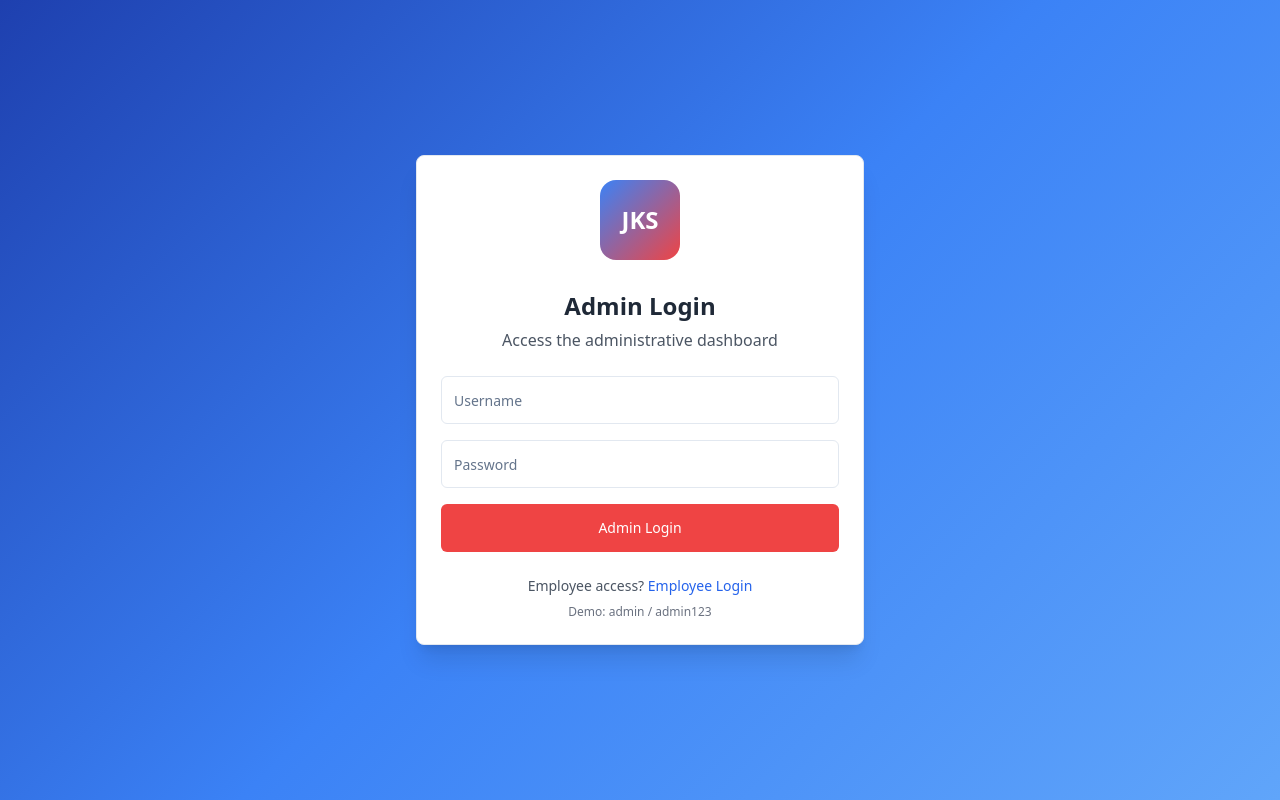
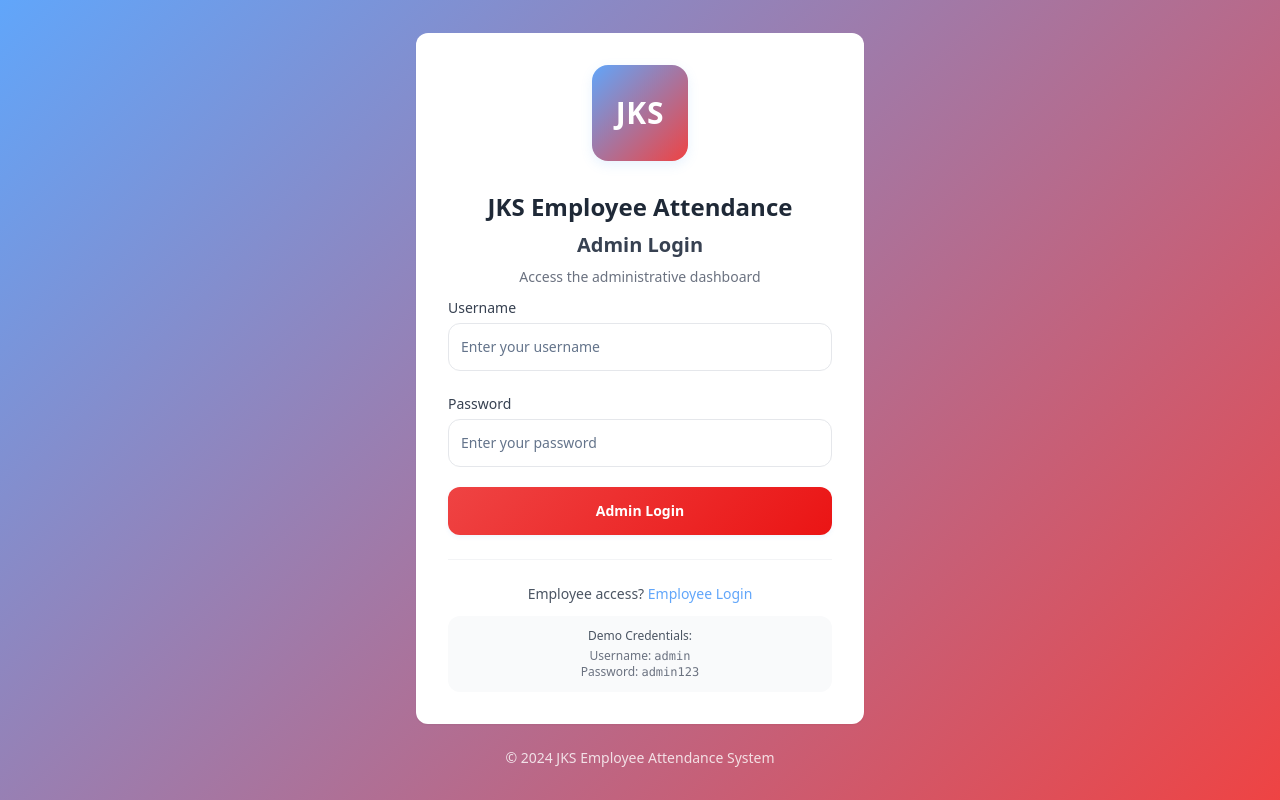
Before and after one commit to syoo1504/project-mirror-genesis, a React (Vite) app: page /admin-login in a window 1280 px wide. Built offline with nearby package versions, Linux system fonts and the light colour scheme.

Commit message:
Fix: Apply CSS styles from screenshot
Apply CSS styles to match the provided screenshot.

```diff
--- a/src/index.css
+++ b/src/index.css
@@ -8,6 +8,7 @@ All colors MUST be HSL.
 
 @layer base {
   :root {
+    /* JKS Color System - Professional Blue & Red Brand */
     --background: 0 0% 100%;
     --foreground: 222.2 84% 4.9%;
 
@@ -17,11 +18,15 @@ All colors MUST be HSL.
     --popover: 0 0% 100%;
     --popover-foreground: 222.2 84% 4.9%;
 
-    --primary: 222.2 47.4% 11.2%;
-    --primary-foreground: 210 40% 98%;
+    /* JKS Primary Blue */
+    --primary: 213 94% 68%; /* JKS Blue #4A90E2 */
+    --primary-foreground: 0 0% 100%;
+    --primary-hover: 213 94% 58%;
 
-    --secondary: 210 40% 96.1%;
-    --secondary-foreground: 222.2 47.4% 11.2%;
+    /* JKS Secondary Red */
+    --secondary: 0 84% 60%; /* JKS Red #E74C3C */
+    --secondary-foreground: 0 0% 100%;
+    --secondary-hover: 0 84% 50%;
 
     --muted: 210 40% 96.1%;
     --muted-foreground: 215.4 16.3% 46.9%;
@@ -34,9 +39,23 @@ All colors MUST be HSL.
 
     --border: 214.3 31.8% 91.4%;
     --input: 214.3 31.8% 91.4%;
-    --ring: 222.2 84% 4.9%;
+    --ring: 213 94% 68%;
 
-    --radius: 0.5rem;
+    --radius: 0.75rem;
+
+    /* JKS Brand Gradients */
+    --gradient-jks: linear-gradient(135deg, hsl(213 94% 68%) 0%, hsl(0 84% 60%) 100%);
+    --gradient-jks-subtle: linear-gradient(135deg, hsl(213 94% 95%) 0%, hsl(0 84% 95%) 100%);
+    --gradient-blue: linear-gradient(135deg, hsl(213 94% 68%) 0%, hsl(213 94% 58%) 100%);
+    --gradient-red: linear-gradient(135deg, hsl(0 84% 60%) 0%, hsl(0 84% 50%) 100%);
+
+    /* Professional Shadows */
+    --shadow-light: 0 2px 4px 0 hsl(213 94% 68% / 0.1);
+    --shadow-medium: 0 4px 12px 0 hsl(213 94% 68% / 0.15);
+    --shadow-strong: 0 8px 24px 0 hsl(213 94% 68% / 0.2);
+
+    /* Transitions */
+    --transition-smooth: all 0.3s cubic-bezier(0.4, 0, 0.2, 1);
 
     --sidebar-background: 0 0% 98%;
     --sidebar-foreground: 240 5.3% 26.1%;
@@ -116,16 +135,36 @@ All colors MUST be HSL.
     box-shadow: var(--shadow-medium);
   }
 
-  /* Professional gradients */
-  .bg-gradient-primary {
-    background: var(--gradient-primary);
+  /* JKS Professional Classes */
+  .bg-gradient-jks {
+    background: var(--gradient-jks);
   }
 
-  .bg-gradient-surface {
-    background: var(--gradient-surface);
+  .bg-gradient-jks-subtle {
+    background: var(--gradient-jks-subtle);
   }
 
-  .bg-gradient-accent {
-    background: var(--gradient-accent);
+  .bg-gradient-blue {
+    background: var(--gradient-blue);
+  }
+
+  .bg-gradient-red {
+    background: var(--gradient-red);
+  }
+
+  .shadow-jks-light {
+    box-shadow: var(--shadow-light);
+  }
+
+  .shadow-jks-medium {
+    box-shadow: var(--shadow-medium);
+  }
+
+  .shadow-jks-strong {
+    box-shadow: var(--shadow-strong);
+  }
+
+  .transition-jks {
+    transition: var(--transition-smooth);
   }
 }
--- a/src/pages/AdminLogin.tsx
+++ b/src/pages/AdminLogin.tsx
@@ -54,71 +54,91 @@ const AdminLogin = () => {
   };
 
   return (
-    <div className="min-h-screen" style={{
-      background: 'linear-gradient(135deg, #1e40af 0%, #3b82f6 50%, #60a5fa 100%)',
-      display: 'flex',
-      alignItems: 'center',
-      justifyContent: 'center',
-      padding: '20px'
-    }}>
-      <Card className="w-full max-w-md bg-white shadow-xl">
-        <CardHeader className="text-center pb-6">
+    <div className="min-h-screen bg-gradient-jks flex items-center justify-center p-4">
+      <div className="w-full max-w-md">
+        <Card className="bg-white shadow-jks-strong border-0 overflow-hidden">
+          <CardHeader className="text-center pb-2 pt-8">
+            {/* JKS Logo */}
             <div className="mx-auto mb-6">
-            <div className="w-20 h-20 bg-gradient-to-br from-blue-500 to-red-500 rounded-2xl flex items-center justify-center mx-auto">
-              <span className="text-white font-bold text-2xl">JKS</span>
+              <div className="w-24 h-24 bg-gradient-jks rounded-2xl flex items-center justify-center shadow-jks-medium">
+                <span className="text-white font-bold text-3xl tracking-wide">JKS</span>
               </div>
             </div>
-          <h1 className="text-2xl font-bold text-gray-800 mb-2">Admin Login</h1>
-          <p className="text-gray-600">Access the administrative dashboard</p>
+
+            <div className="space-y-2">
+              <h1 className="text-2xl font-bold text-gray-800">JKS Employee Attendance</h1>
+              <h2 className="text-xl font-semibold text-gray-700">Admin Login</h2>
+              <p className="text-gray-500 text-sm">Access the administrative dashboard</p>
+            </div>
           </CardHeader>
 
-        <CardContent>
-          <form onSubmit={handleLogin} className="space-y-4">
-            <div>
+          <CardContent className="px-8 pb-8">
+            <form onSubmit={handleLogin} className="space-y-5">
+              <div className="space-y-1">
+                <label className="text-sm font-medium text-gray-700">Username</label>
                 <Input
                   type="text"
-                placeholder="Username"
+                  placeholder="Enter your username"
                   value={username}
                   onChange={(e) => setUsername(e.target.value)}
-                className="h-12"
+                  className="h-12 border-gray-200 focus:border-primary focus:ring-primary/20 rounded-lg transition-jks"
                 />
               </div>
 
-            <div>
+              <div className="space-y-1">
+                <label className="text-sm font-medium text-gray-700">Password</label>
                 <Input
                   type="password"
-                placeholder="Password"
+                  placeholder="Enter your password"
                   value={password}
                   onChange={(e) => setPassword(e.target.value)}
-                className="h-12"
+                  className="h-12 border-gray-200 focus:border-primary focus:ring-primary/20 rounded-lg transition-jks"
                 />
               </div>
 
               <Button
                 type="submit"
-              className="w-full h-12 bg-red-500 hover:bg-red-600 text-white font-medium"
+                className="w-full h-12 bg-gradient-red hover:opacity-90 text-white font-semibold rounded-lg shadow-jks-light transition-jks"
                 disabled={isLoading}
               >
-              {isLoading ? "Logging in..." : "Admin Login"}
+                {isLoading ? (
+                  <div className="flex items-center gap-2">
+                    <div className="w-4 h-4 border-2 border-white border-t-transparent rounded-full animate-spin" />
+                    Logging in...
+                  </div>
+                ) : (
+                  "Admin Login"
+                )}
               </Button>
             </form>
 
-          <div className="mt-6 text-center">
+            <div className="mt-6 pt-6 border-t border-gray-100">
+              <div className="text-center space-y-3">
                 <p className="text-sm text-gray-600">
                   Employee access?{" "}
                   <button
                     onClick={() => navigate("/employee-login")}
-                className="text-blue-600 hover:underline"
+                    className="text-primary font-medium hover:underline transition-jks"
                   >
                     Employee Login
                   </button>
                 </p>
-            <p className="text-xs text-gray-500 mt-2">
-              Demo: admin / admin123
-            </p>
+
+                <div className="bg-gray-50 rounded-lg p-3">
+                  <p className="text-xs text-gray-600 font-medium mb-1">Demo Credentials:</p>
+                  <p className="text-xs text-gray-500">Username: <span className="font-mono">admin</span></p>
+                  <p className="text-xs text-gray-500">Password: <span className="font-mono">admin123</span></p>
+                </div>
+              </div>
             </div>
           </CardContent>
         </Card>
+
+        {/* Footer */}
+        <div className="text-center mt-6">
+          <p className="text-white/80 text-sm">© 2024 JKS Employee Attendance System</p>
+        </div>
+      </div>
     </div>
   );
 };
```
Lines whose indentation alone changed are shown as unchanged.
